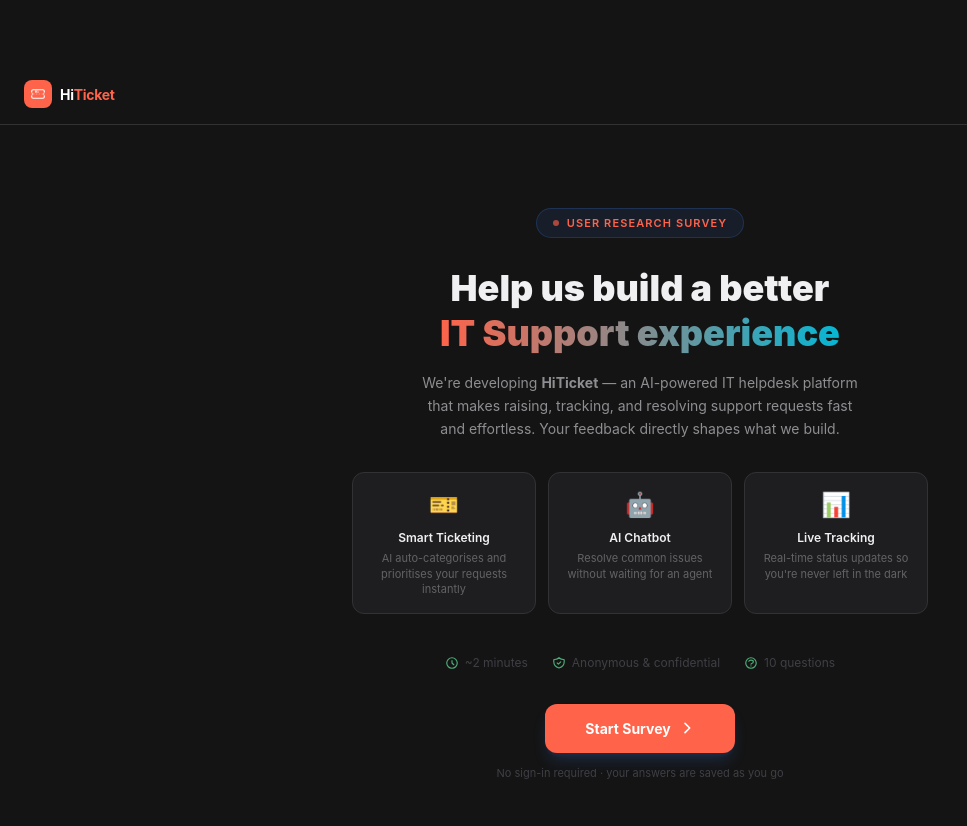
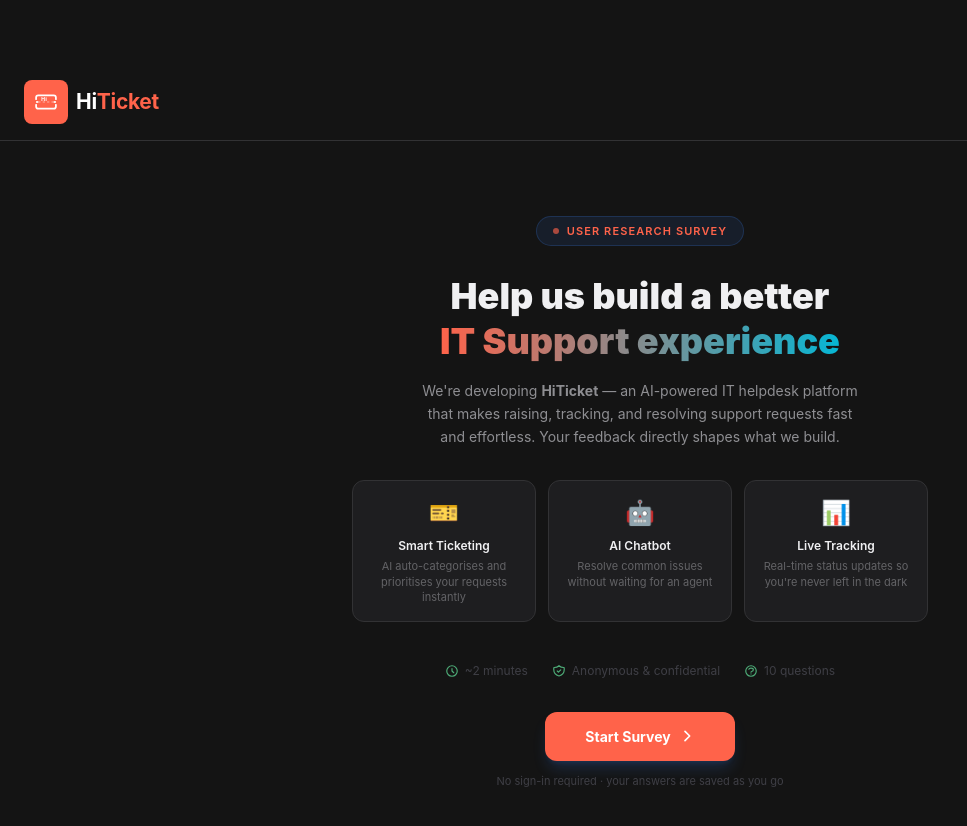
Before and after one commit to chaitanyadeepc/it-ticketing, a React (Vite) app in the folder helpdesk-ai/: page /survey in a window 1280 px wide. Shown: the top 826 px of the page, without its empty margins (0-967 px from the left). Built offline with nearby package versions, Linux system fonts and the light colour scheme.

Commit message:
fix: logo size lg in landing & survey headers — matches navbar/raise-ticket pages

```diff
--- a/helpdesk-ai/src/pages/Home.jsx
+++ b/helpdesk-ai/src/pages/Home.jsx
@@ -326,7 +326,7 @@ const Home = () => {
       <header className="fixed top-0 left-0 right-0 z-50 bg-[#09090b]/90 backdrop-blur-md border-b border-[#27272a]">
         <div className="max-w-7xl mx-auto px-4 sm:px-6 lg:px-10 h-16 flex items-center justify-between">
           <Link to="/">
-            <LogoMark size="sm" />
+            <LogoMark size="lg" />
           </Link>
           <div className="hidden sm:flex items-center gap-1">
             <a href="#how-it-works" className="px-3 py-1.5 text-[13px] text-[#71717a] hover:text-[#fafafa] hover:bg-[#18181b] rounded-lg transition-colors">How It Works</a>
--- a/helpdesk-ai/src/pages/Survey.jsx
+++ b/helpdesk-ai/src/pages/Survey.jsx
@@ -51,7 +51,7 @@ function WelcomeScreen({ onStart }) {
   return (
     <div className="min-h-screen bg-[#09090b] flex flex-col">
       <header className="flex items-center px-4 sm:px-6 py-4 border-b border-[#27272a]">
-        <Link to="/"><LogoMark size="sm" /></Link>
+        <Link to="/"><LogoMark size="lg" /></Link>
       </header>
 
       <div className="flex-1 flex flex-col items-center justify-center px-4 sm:px-6 py-12">
@@ -460,7 +460,7 @@ export default function Survey() {
     <div className="min-h-screen bg-[#09090b] flex flex-col">
       {/* ── Header ─────────────────────────────────── */}
       <header className="flex items-center justify-between px-4 sm:px-6 py-4 border-b border-[#27272a]">
-        <Link to="/"><LogoMark size="sm" /></Link>
+        <Link to="/"><LogoMark size="lg" /></Link>
         <div className="flex items-center gap-3">
           {estMin > 0 && (
             <span className="text-[11px] text-[#3f3f46] hidden sm:block">~{estMin} min left</span>
```
